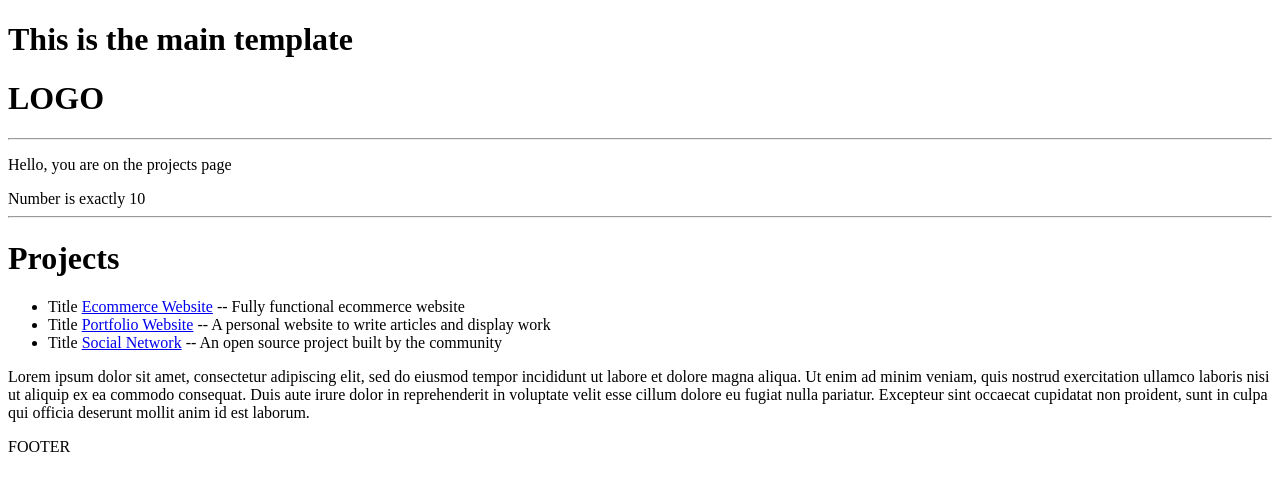
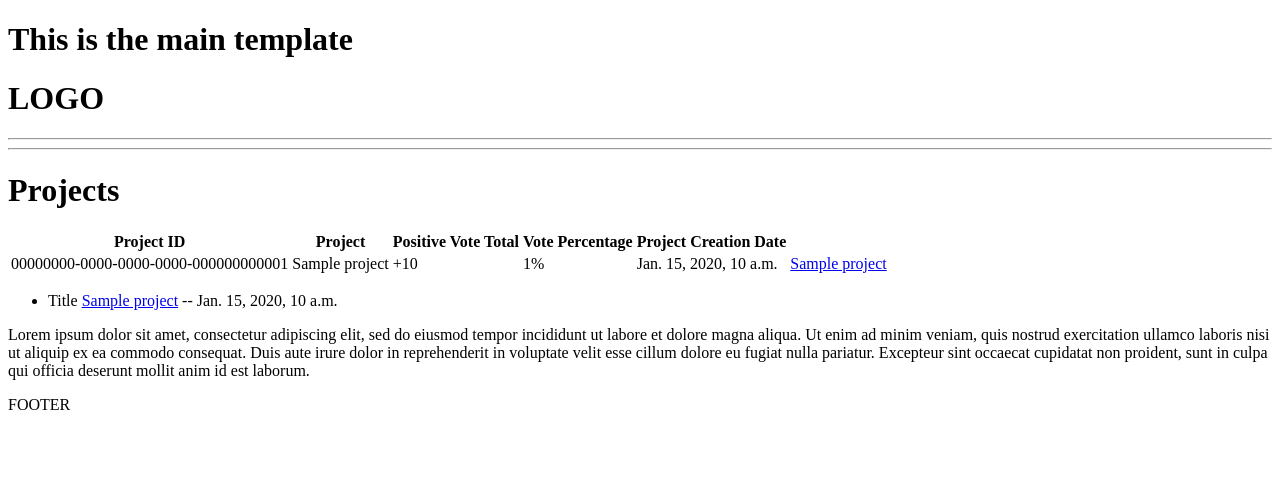
Before and after one commit to Abhi94N/devsearch, a Django app: page / in a window 1280 px wide. Shown: the top 491 px of the page. Run offline with Django 4.2, Linux system fonts and the light colour scheme; tables that the repository leaves empty hold one stand-in row (values such as "Sample post").

Commit message:
database migration and import models to views

```diff
--- a/projects/admin.py
+++ b/projects/admin.py
@@ -1,5 +1,7 @@
 from django.contrib import admin
-from .models import Project
+from .models import Project, Review, Tag
 # Register your models here.
 
 admin.site.register(Project)
+admin.site.register(Review)
+admin.site.register(Tag)
--- a/projects/models.py
+++ b/projects/models.py
@@ -8,9 +8,36 @@ class Project(models.Model):
     description = models.TextField(null=True, blank=True)
     demo_link = models.CharField(max_length=2000, null=True, blank=True)
     source_link = models.CharField(max_length=2000, null=True, blank=True)
+    tags = models.ManyToManyField('Tag', blank=True)
     created = models.DateTimeField(auto_now_add=True)
+    vote_total = models.IntegerField(default=0, null=True, blank=True)
+    vote_ratio = models.IntegerField(default=0, null=True, blank=True)
     # Django does have id by default but you can overwride with encoding
     id = models.UUIDField(default=uuid.uuid4, unique=True, primary_key=True, editable=False)
 
     def __str__(self):
         return self.title
+
+
+class Review(models.Model):
+    VOTE_TYPE = (
+        ('up', 'Up Vote'),
+        ('down', 'Down Vote'),
+    )
+    #owner =
+    project = models.ForeignKey(Project, on_delete=models.CASCADE)
+    body = models.TextField(null=True, blank=True)
+    value = models.CharField(max_length=200, choices=VOTE_TYPE)
+    created = models.DateTimeField(auto_now_add=True)
+    id = models.UUIDField(default=uuid.uuid4, unique=True, primary_key=True, editable=False)
+
+    def __str__(self):
+        return self.value
+
+class Tag(models.Model):
+    name = models.CharField(max_length=200)
+    created = models.DateTimeField(auto_now_add=True)
+    id = models.UUIDField(default=uuid.uuid4, unique=True, primary_key=True, editable=False)
+
+    def __str__(self):
+        return self.name
--- a/projects/templates/projects/projects.html
+++ b/projects/templates/projects/projects.html
@@ -2,22 +2,37 @@
 {% comment %} extends main {% endcomment %}
 
 {% block content %}
-<p>Hello, you are on the {{page}} page</p>
-{% if number > 10 %}
-Number is greater than 10
-{% elif number == 10 %}
-Number is exactly 10
-{% else %}
-Number is less than 10
-{% endif %}
+
 
 <hr>
 
 <h1>Projects</h1>
+<table>
+   <tr>
+      <th>Project ID</th>
+      <th>Project</th>
+      <th>Positive Vote Total</th>
+      <th>Vote Percentage</th>
+      <th>Project Creation Date</th>
+      <th></th>
+   </tr>
+
+   {% for project in projects %}
+   <tr>
+      <td>{{project.id}}</td>
+      <td>{{project.title}}</td>
+      <td>+{{project.vote_total}}</td>
+      <td>{{project.vote_ratio}}%</td>
+      <td>{{project.created}}</td>
+      <td><a href="{% url 'project' project.id %}">{{project.title}}</a></td>
+   </tr>
+   {% endfor %}
+
+<table>
 
 <ul>
  {% for project in projects %}
-    <li>Title <a href="{% url 'project' project.id %}">{{project.title}}</a> -- {{project.description}}</li>
+    <li>Title <a href="{% url 'project' project.id %}">{{project.title}}</a> -- {{project.created}}</li>
  {% endfor %}
 
 
--- a/projects/templates/projects/single-project.html
+++ b/projects/templates/projects/single-project.html
@@ -4,6 +4,12 @@
 <h1>Single Project Template </h1>
 
 <h3>{{project.title}}</h3>
+<hr>
+{% comment %} fetch many to many relationship {% endcomment %}
+{% for tag in project.tags.all %}
+<span style="border:1px solid grey">{{tag}}</span>
+{% endfor %}
+<hr>
 <br>
 <p>{{project.description}}</p>
 {% endblock content %}
--- a/projects/views.py
+++ b/projects/views.py
@@ -1,5 +1,6 @@
 from django.shortcuts import render, redirect
 from django.http import HttpResponse
+from .models import Project, Review, Tag
 
 
 projectsList = [
@@ -21,15 +22,13 @@ projectsList = [
 ]
 # Create your views here.
 def projects(request):
-    page = 'projects'
-    number = 10
-    context = {'page': page, 'number': number, 'projects': projectsList}
+    projects = Project.objects.all()
+    context = {'projects': projects}
     return render(request, 'projects/projects.html', context)
 
 def project(request, pk):
-    projectObj = None
-    for i in projectsList:
-        if i['id'] == pk:
-            projectObj = i
+    projectObj = Project.objects.get(id=pk)
+    # #fetch cild object
+    # tags = projectObj.tags.all()
     context = {'project': projectObj}
     return render(request, 'projects/single-project.html', context)
```
Also changed, not shown: README.md, projects/migrations/0001_initial.py (added), projects/migrations/0002_tag_project_vote_ratio_project_vote_total_review_and_more.py (added), 1 other file.
